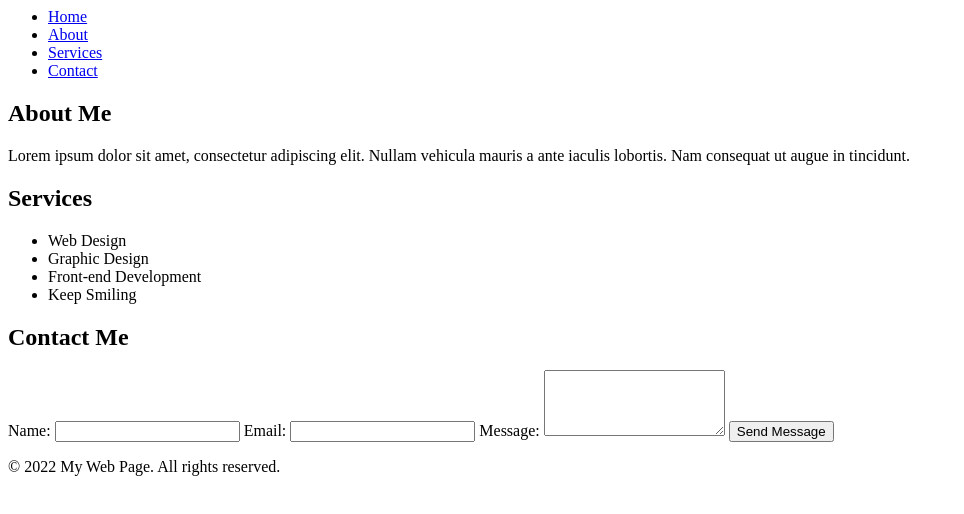
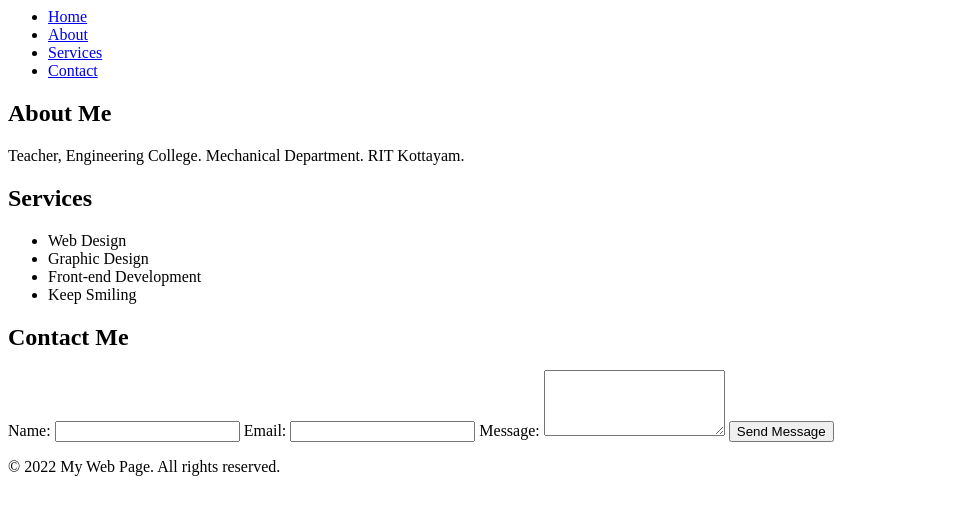
Before and after one commit to reshmaphilipb/reshmaphilipb.github.io, a plain HTML site: page index.html in a window 1280 px wide. Shown: the whole page, without its empty margins (0-964 px from the left). Drawn offline with Linux system fonts and the light colour scheme.

Commit message:
Update index.html

```diff
--- a/index.html
+++ b/index.html
@@ -9,7 +9,7 @@
 
 <section>
     <h2>About Me</h2>
-    <p>Lorem ipsum dolor sit amet, consectetur adipiscing elit. Nullam vehicula mauris a ante iaculis lobortis. Nam consequat ut augue in tincidunt.</p>
+    <p>Teacher, Engineering College. Mechanical Department. RIT Kottayam.</p>
 </section>
 
 <section>
```
